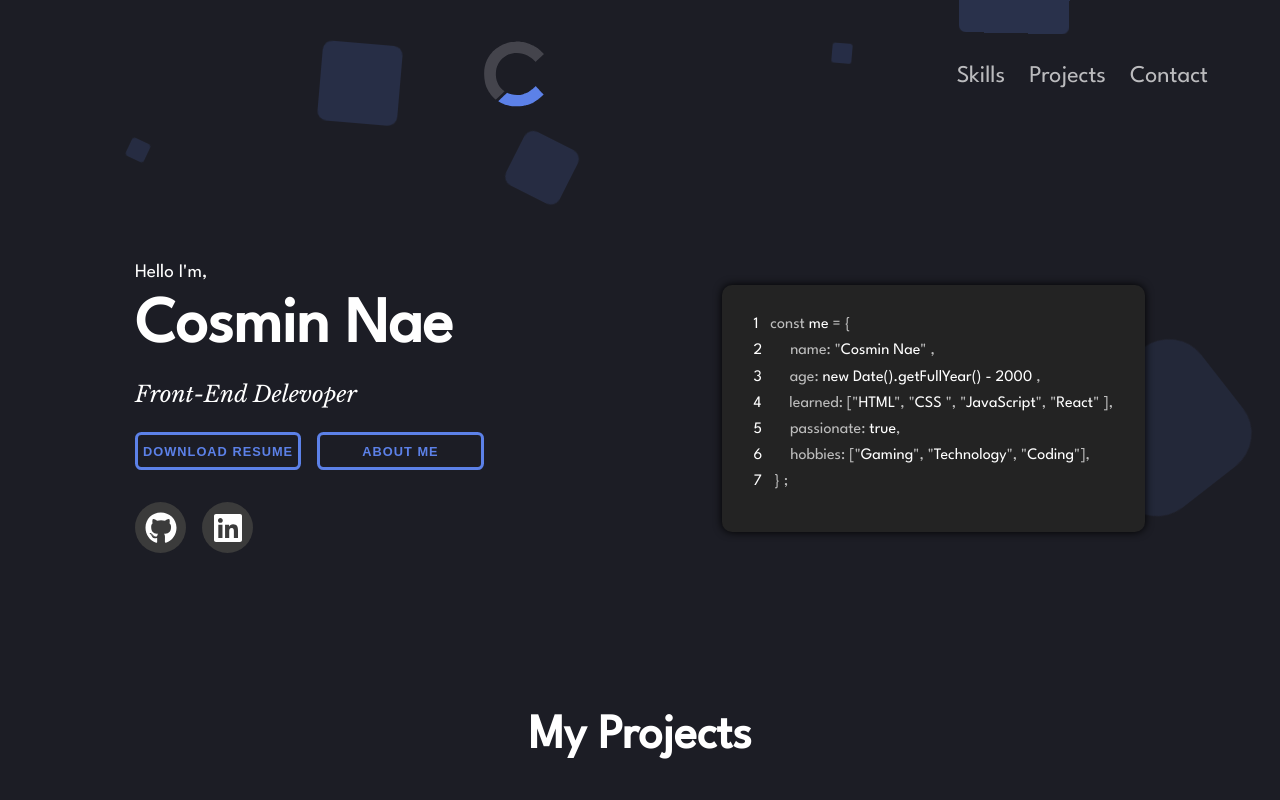
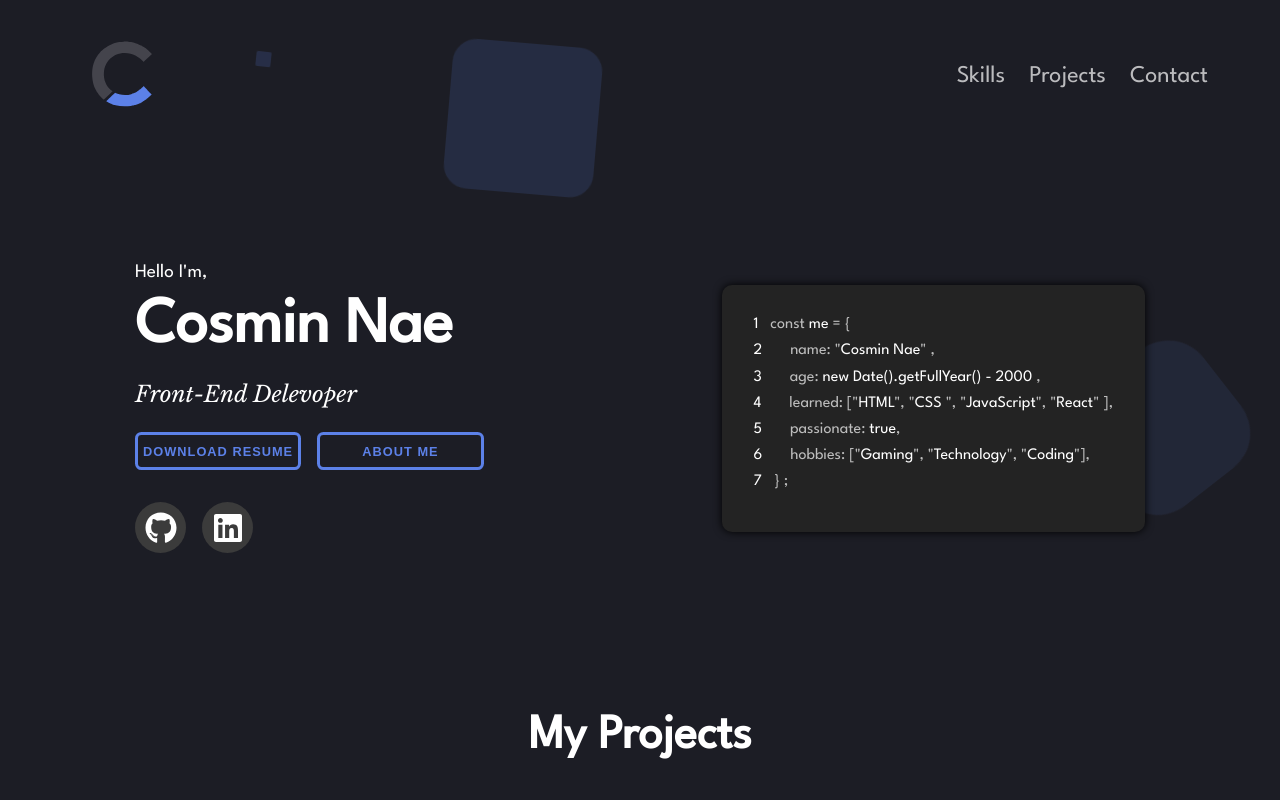
Before and after one commit to Cosmin2410/portfolio, a React (Create React App) app: page / in a window 1280 px wide. Shown: the top 800 px of the page. Built offline with nearby package versions, Linux system fonts and the light colour scheme; a web font is replaced by a local one.

Commit message:
bg animation bug fix

```diff
--- a/src/sass/Pages/_projects.scss
+++ b/src/sass/Pages/_projects.scss
@@ -1,6 +1,5 @@
 .projects-page {
   padding: 0 1rem;
-
   margin: 10rem 0;
 
   h2 {
--- a/src/sass/_header.scss
+++ b/src/sass/_header.scss
@@ -279,7 +279,11 @@ header {
 //
 
 .area {
-  // position: absolute;
+  position: absolute;
+  height: 100%;
+  top: 0rem;
+  left: 0;
+  right: 0;
 }
 
 .circles {
@@ -298,17 +302,18 @@ header {
   list-style: none;
   width: 20px;
   height: 20px;
-  background: #5c81e838;
+  background: #5c81e831;
   animation: animate 25s linear infinite;
-  // bottom: -150px;
-  top: 50rem;
+  // 25
+  bottom: -150px;
+  // top: 0rem;
 }
 
 .circles li:nth-child(1) {
   left: 25%;
   width: 80px;
   height: 80px;
-  animation-delay: 0s;
+  animation-delay: 1s;
 }
 
 .circles li:nth-child(2) {
@@ -342,9 +347,9 @@ header {
 }
 
 .circles li:nth-child(6) {
-  left: 75%;
-  width: 110px;
-  height: 110px;
+  left: 25%;
+  width: 10px;
+  height: 10px;
   animation-delay: 3s;
 }
 
@@ -352,7 +357,7 @@ header {
   left: 35%;
   width: 150px;
   height: 150px;
-  animation-delay: 7s;
+  animation-delay: 0s;
 }
 
 .circles li:nth-child(8) {
@@ -383,7 +388,7 @@ header {
   0% {
     transform: translateY(-1000px) rotate(720deg);
     opacity: 1;
-    border-radius: 0;
+    border-radius: 5%;
   }
   100% {
     transform: translateY(0) rotate(0deg);
@@ -391,3 +396,55 @@ header {
     border-radius: 50%;
   }
 }
+
+@media (max-width: 59.375em) {
+  .circles li:nth-child(1) {
+    left: 25%;
+    width: 80px;
+    height: 80px;
+    animation-delay: 1s;
+    display: none;
+  }
+
+  .circles li:nth-child(2) {
+    left: 10%;
+    width: 20px;
+    height: 20px;
+    animation-delay: 2s;
+    animation-duration: 12s;
+    display: none;
+  }
+
+  .circles li:nth-child(3) {
+    left: 70%;
+    width: 20px;
+    height: 20px;
+    animation-delay: 4s;
+    display: none;
+  }
+
+  .circles li:nth-child(4) {
+    left: 40%;
+    width: 60px;
+    height: 60px;
+    animation-delay: 0s;
+    animation-duration: 18s;
+    display: none;
+  }
+
+  .circles li:nth-child(5) {
+    left: 65%;
+    width: 20px;
+    height: 20px;
+    animation-delay: 0s;
+    display: none;
+  }
+
+  .circles li:nth-child(6) {
+    left: 25%;
+    width: 10px;
+    height: 10px;
+    animation-delay: 3s;
+    display: none;
+  }
+}
--- a/src/sass/index.scss
+++ b/src/sass/index.scss
@@ -13,7 +13,6 @@ body {
   color: $white;
   font-family: $main-font;
   height: 100%;
-  // position: relative;
 }
 
 @import './Pages/mainPage';
```
